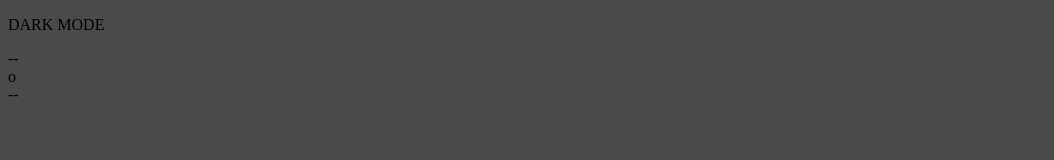
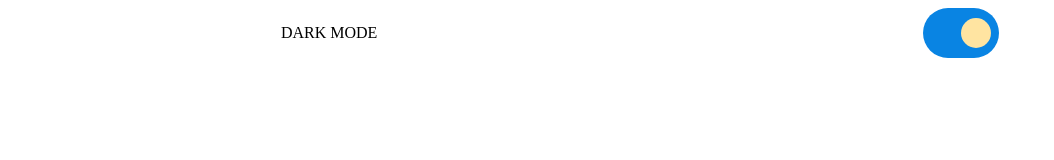
Before and after one commit to Josehower/front-end-challenges, a plain HTML site: page switch/app/index.html in a window 1280 px wide. Shown: the whole page, without its empty margins (0-1054 px from the left). Drawn offline with Linux system fonts and the light colour scheme.

Commit message:
switch: trabajo inicial en el css y en la funcionalidad de toggle para el witch

```diff
--- a/switch/app/estilo.css
+++ b/switch/app/estilo.css
@@ -11,5 +11,29 @@
 }
 
 body{
-background-color: var(--color-dark)
+background-color: var(--color-light)
 }
+
+.wrapper {
+  display: flex;
+  justify-content: space-around;
+}
+
+.switch_container {
+  width: 70px;
+  background-color: var( --color-day-bg) ;
+  display: flex;
+  border-radius: 50px;
+  align-items: center;
+  justify-content: flex-end;
+  transition: all 1.5s;
+  padding: 3px;
+}
+
+.ball{
+  width: 30px;
+  height: 30px;
+  background-color:var(--color-day-icon) ;
+  border-radius: 50px;
+  margin: 0 5px ;
+}
--- a/switch/app/index.html
+++ b/switch/app/index.html
@@ -1,20 +1,23 @@
 <!DOCTYPE html>
 <html>
+
 <head>
-<link rel="stylesheet" href="./estilo.css" />
+    <link rel="stylesheet" href="./estilo.css" />
 </head>
+
 <body>
 
- <div class="wrapper">
-  <p>DARK MODE</p>
-  <div class="switch_container">--
-   <div class="ball">o</div>--
-  </div>
+    <div class="wrapper">
+        <p>DARK MODE</p>
+        <div class="switch_container">
+            <div class="ball"></div>
+        </div>
 
- </div>
+    </div>
 
 
 
-<!-- <script src="dragndrop.js"></script> -->
+    <script src="script.js"></script>
 </body>
+
 </html>
--- /dev/null
+++ b/switch/app/script.js
@@ -0,0 +1,17 @@
+const switchContainer = document.querySelector('.switch_container');
+
+let switchState = false;
+
+function toggleSwitch(actualState) {
+  switchState = !actualState;
+  switchContainer.style.justifyContent = switchState
+    ? 'flex-start'
+    : 'flex-end';
+  switchContainer.style.backgroundColor = switchState
+    ? 'var(--color-day-bg)'
+    : 'var( --color-night-bg)';
+}
+
+switchContainer.addEventListener('click', () => {
+  toggleSwitch(switchState);
+});
```
Also changed, not shown: switch/app/js.txt (deleted).
